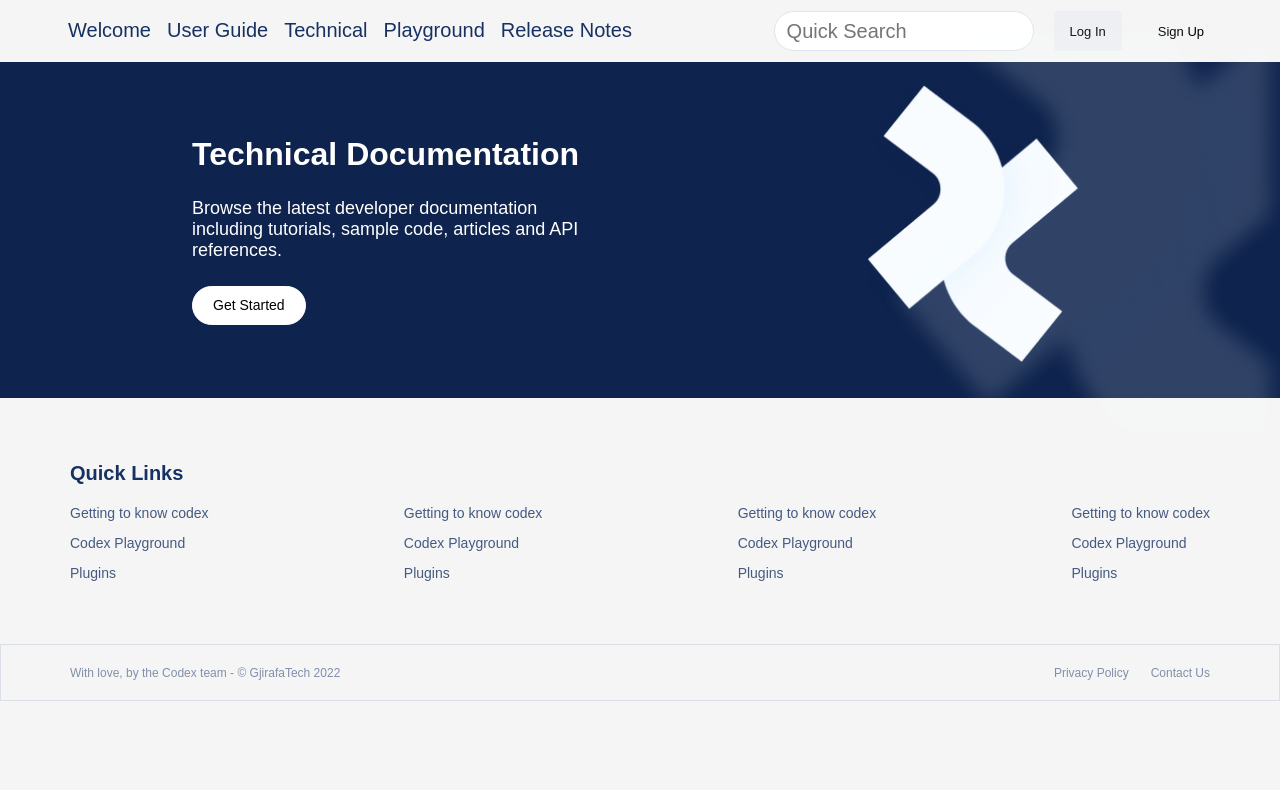
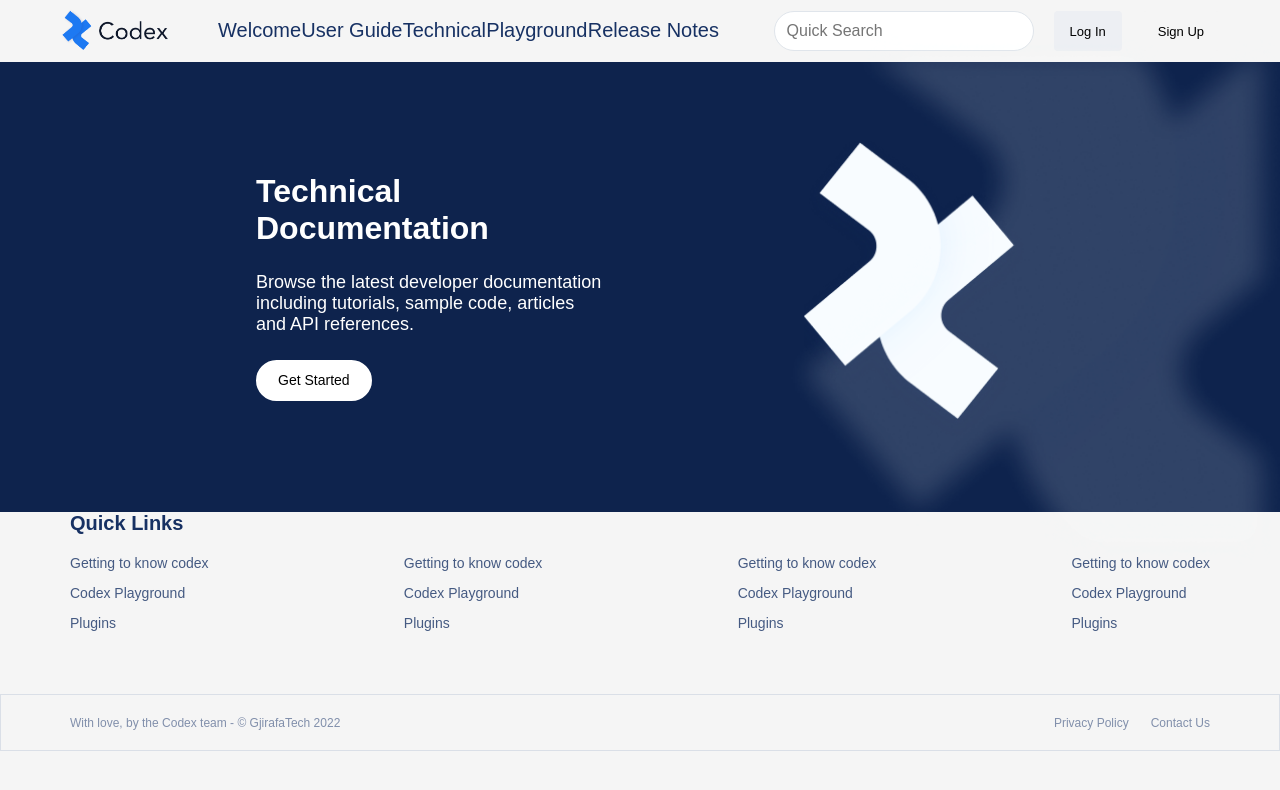
Before and after one commit to timchee/codex, a Next.js app: page / in a window 1280 px wide. Shown: the top 790 px of the page. Built offline with nearby package versions, Linux system fonts and the light colour scheme.

Commit message:
display fixes

```diff
--- a/src/components/Header.tsx
+++ b/src/components/Header.tsx
@@ -1,9 +1,11 @@
-export function Headers(){
+export function Headers() {
   return (
+    <div className="head">
       <div className="header">
         <div className="header__description">
           <h1>Technical Documentation</h1>
-            <p>Browse the latest developer documentation including tutorials,
+          <p>
+            Browse the latest developer documentation including tutorials,
             sample code, articles and API references.
           </p>
           <button>Get Started</button>
@@ -13,5 +15,6 @@ export function Headers(){
           <div className="header__logo--shadow"></div>
         </div>
       </div>
-    )
+    </div>
+  );
 }
--- a/src/components/Navbar.tsx
+++ b/src/components/Navbar.tsx
@@ -37,6 +37,7 @@ export default function Navbar() {
   return (
     <>
       <div className="navbar">
+        <div className="navbar__logo"></div>
         <div className="navbar__menu">
           <ul>
             <li className="nav">Welcome</li>
--- a/src/styles/components/Header.css
+++ b/src/styles/components/Header.css
@@ -1,11 +1,22 @@
 .header{
     background-color: var(--header-main-color);
-    width: 100vw;
+    /* width: 1140px; */
     height: 336px;
-    padding: 0% 15%;
+    /* padding: 0% 15%; */
     color: #ffffff;
     display: flex;
-    max-height: 450px;
+    height: 450px;
+    max-width: var(--max-width) !important;
+    margin: auto;
+}
+.header::before{
+    content: "";
+    background-color: var(--header-main-color);
+}
+.head{
+    background-color: var(--header-main-color);
+    width: 100vw;
+    padding: 0 20%;
 }
 .header__description{
     width: 100%;
@@ -25,20 +36,16 @@
     width: 90%;
 }
 .header__description button{
-    display: flex;
-    flex-direction: column;
-    justify-content: center;
-    align-items: flex-start;
-    gap: 10px;
     padding: 10px 20px;
     width: fit-content;
     background-color: #ffffff;
     border-radius: 30px;
-    border: 1px solid #ffffff;
+    border: 2px solid #ffffff;
     font-size: 14px;
     line-height: 17px;
     font-weight: 500;
     transition: 0.2s;
+    cursor: pointer;
 }
 .header__description button:hover {
     background-color: var(--header-main-color);
@@ -66,11 +73,11 @@
     content: "";
     background-image: url("../images/logo-blured.png");
     background-repeat: no-repeat;
-    width: 450px;
-    height: 450px;
+    width: 550px;
+    height: 550px;
     position: absolute;
     background-position: center center;
     background-size: contain;
-    top: 1%;
+    top: 3%;
     right: -2%;
 }
--- a/src/styles/components/Navbar.css
+++ b/src/styles/components/Navbar.css
@@ -7,8 +7,20 @@
   align-items: center;
   font-weight: 400;
   padding: 10px 60px;
+  max-width: 1880px;
 }
-
+.navbar__logo{
+  background-image: url("../images/logo.png");
+  width: 250px;
+  height: 60px;
+  margin-right: 50px;
+  margin-top: -5px;
+  background-position: center;
+  background-size: contain;
+  background-repeat: no-repeat;
+  display: flex;
+  align-items: center;
+}
 .navbar__menu {
   display: flex;
   width: 100%;
@@ -49,7 +61,7 @@
   background-color: var(--body-main-color);
 }
 .navbar__search input {
-  font-size: 20px;
+  font-size: 16px;
   padding-left: 12px;
   width: 260px;
   height: 40px;
```
Lines whose indentation alone changed are shown as unchanged.
